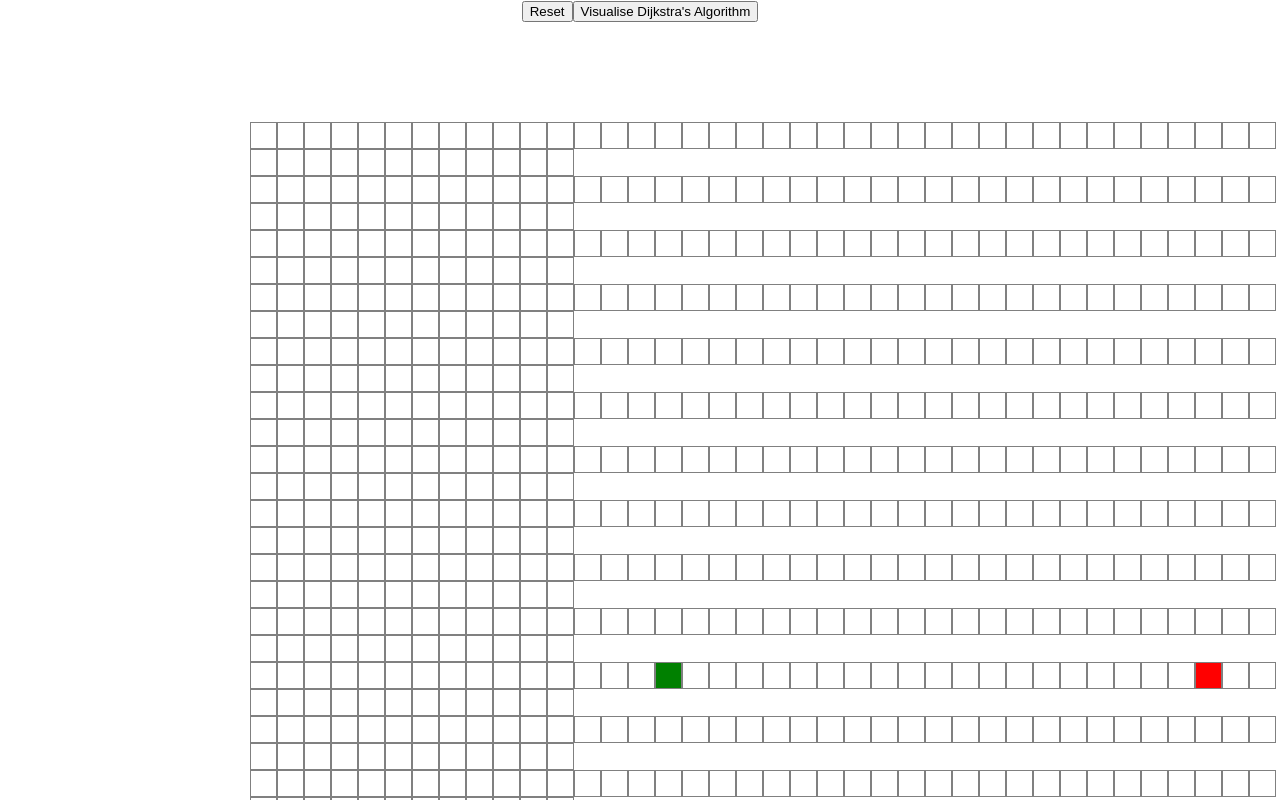
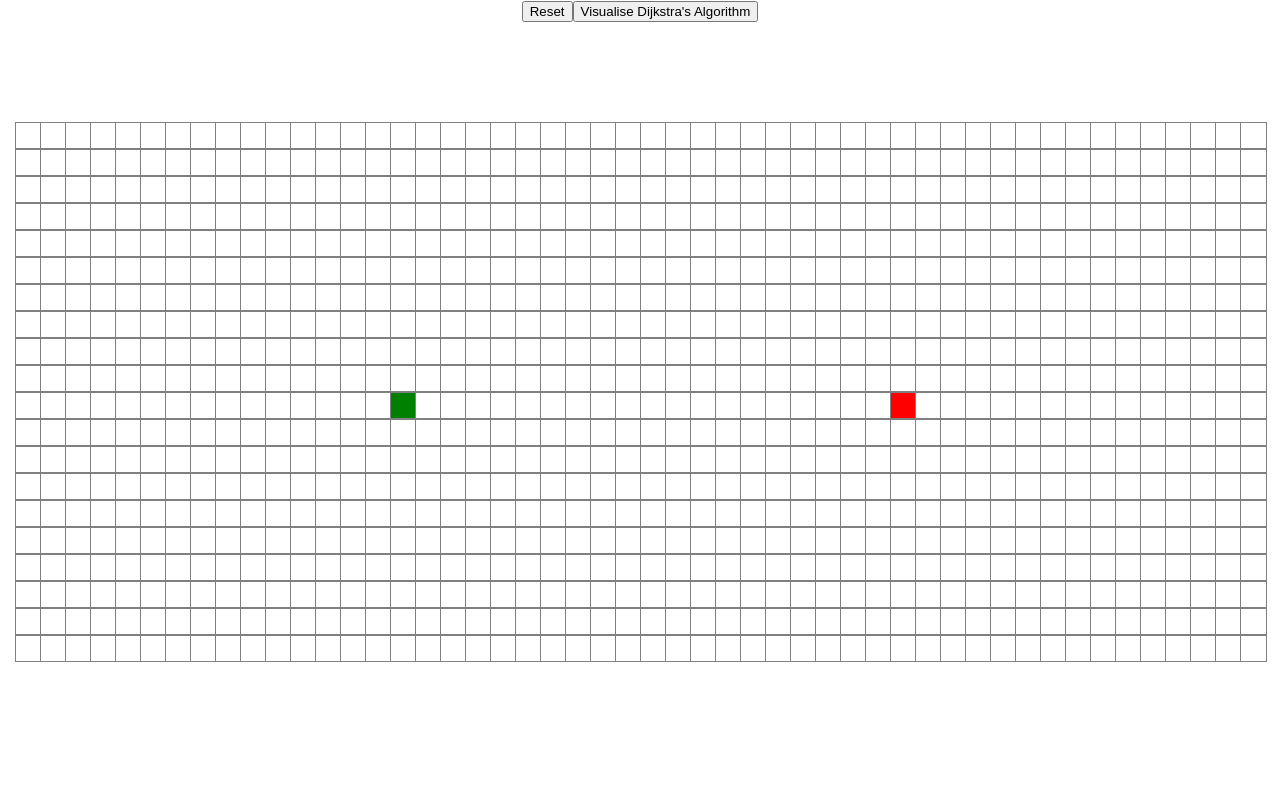
Before and after one commit to Kiyeo/pathfinding-visualiser, a React (Create React App) app: page / in a window 1280 px wide. Shown: the top 800 px of the page. Built offline with nearby package versions, Linux system fonts and the light colour scheme.

Commit message:
Make isMousePressed false when leaving grid element and adjusted grid aesthetics and size relative to node dimension

```diff
--- a/src/App.css
+++ b/src/App.css
@@ -36,7 +36,3 @@
     transform: rotate(360deg);
   }
 }
-
-.grid {
-  margin-top: 100px;
-}
--- a/src/App.js
+++ b/src/App.js
@@ -93,6 +93,12 @@ const App = () => {
   };
 
   const handleMouseUp = () => {
+    isMousePressed.current = false;
+    setIsNewStartNode(false);
+    setIsNewFinishNode(false);
+  };
+
+  const handleMouseLeave = () => {
     isMousePressed.current = false;
     setIsNewStartNode(false);
     setIsNewFinishNode(false);
@@ -201,11 +207,19 @@ const App = () => {
       <button disabled={isVisualising} onClick={() => visualiseDijkstra()}>
         Visualise Dijkstra's Algorithm
       </button>
-      <div className="grid">
-        {grid.map((row, rowId) => {
-          return (
-            <div key={rowId}>
-              {row.map((node) => {
+      <div
+        className="grid"
+        onMouseLeave={() => handleMouseLeave()}
+        style={{
+          margin: "100px auto",
+          display: "grid",
+          gridTemplateColumns: `repeat(${NUM_COLUMNS}, 25px)`,
+          //makes the grid width relative to node dimension
+          width: `${NUM_COLUMNS * 25}px`,
+        }}
+      >
+        {grid.map((row) =>
+          row.map((node) => {
             const { row, col, isStart, isFinish, isVisited } = node;
             return (
               <Node
@@ -221,10 +235,8 @@ const App = () => {
                 isVisited={isVisited}
               ></Node>
             );
-              })}
-            </div>
-          );
-        })}
+          })
+        )}
       </div>
     </div>
   );
--- a/src/components/Node.css
+++ b/src/components/Node.css
@@ -4,12 +4,6 @@
   height: 25px;
   background-color: white;
   border: 1px solid grey;
-}
-
-.grid {
-  display: grid;
-  margin-left: 250px;
-  margin-top: 250px;
 }
 
 .node-finish {
--- a/src/components/Node.jsx
+++ b/src/components/Node.jsx
@@ -15,7 +15,6 @@ export default forwardRef((props, ref) => {
 
   return (
     <div
-      draggable={false}
       onMouseDown={() => {
         handleMouseDown(row, col);
       }}
@@ -25,7 +24,10 @@ export default forwardRef((props, ref) => {
       onMouseUp={() => {
         handleMouseUp();
       }}
-      onDragStart={() => false}
+      onDragStart={(e) => {
+        e.preventDefault();
+        e.stopPropagation();
+      }}
       ref={ref}
       className={`node ${extraClassName}`}
     ></div>
```
Also changed, not shown: 1 other file (tests, documents, lock files or other folders). Lines whose indentation alone changed are shown as unchanged.
